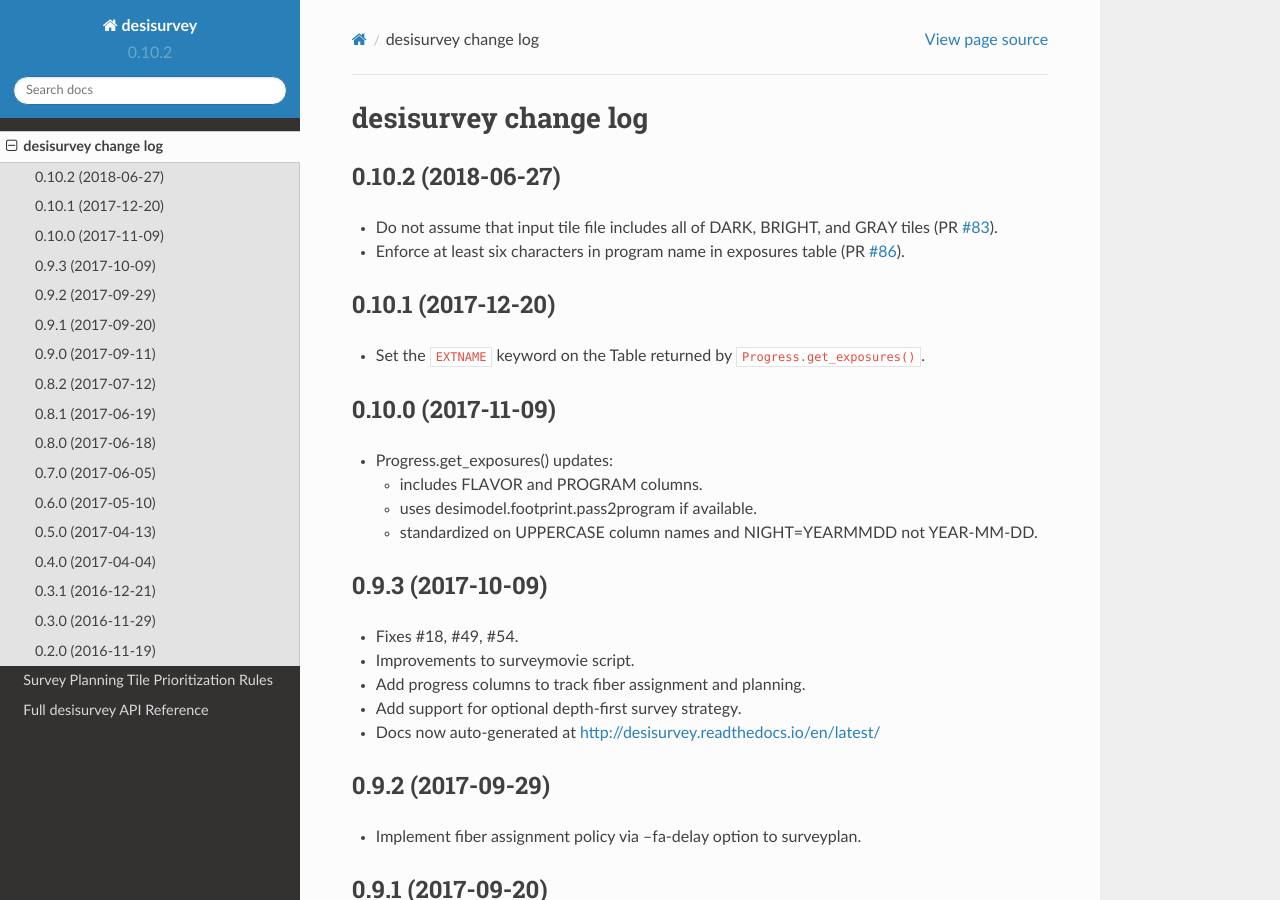
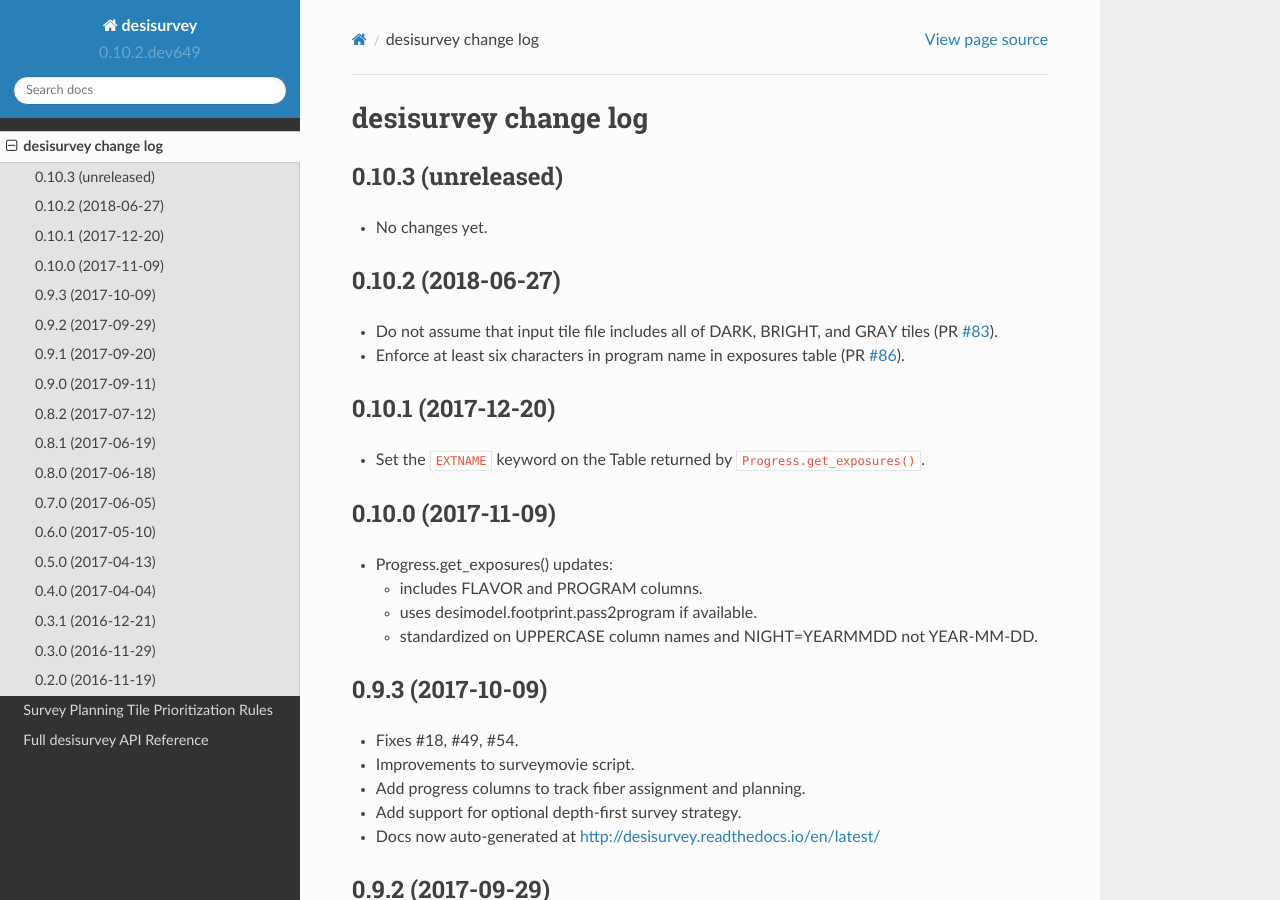
Before and after one commit to desihub/desisurvey, a Sphinx documentation site: the page built from doc/changes.rst, in a window 1280 px wide and 900 px high. Built offline with Sphinx 7.4.7 and the Read the Docs theme 2.0.0, drawn with Linux system fonts in a browser that asks for light colours.

Commit message:
bump version after tag

```diff
--- a/doc/changes.rst
+++ b/doc/changes.rst
@@ -1,6 +1,11 @@
 =====================
 desisurvey change log
 =====================
+
+0.10.3 (unreleased)
+-------------------
+
+* No changes yet.
 
 0.10.2 (2018-06-27)
 -------------------
--- a/py/desisurvey/_version.py
+++ b/py/desisurvey/_version.py
@@ -1 +1 @@
-__version__ = '0.10.2'
+__version__ = '0.10.2.dev649'
```
